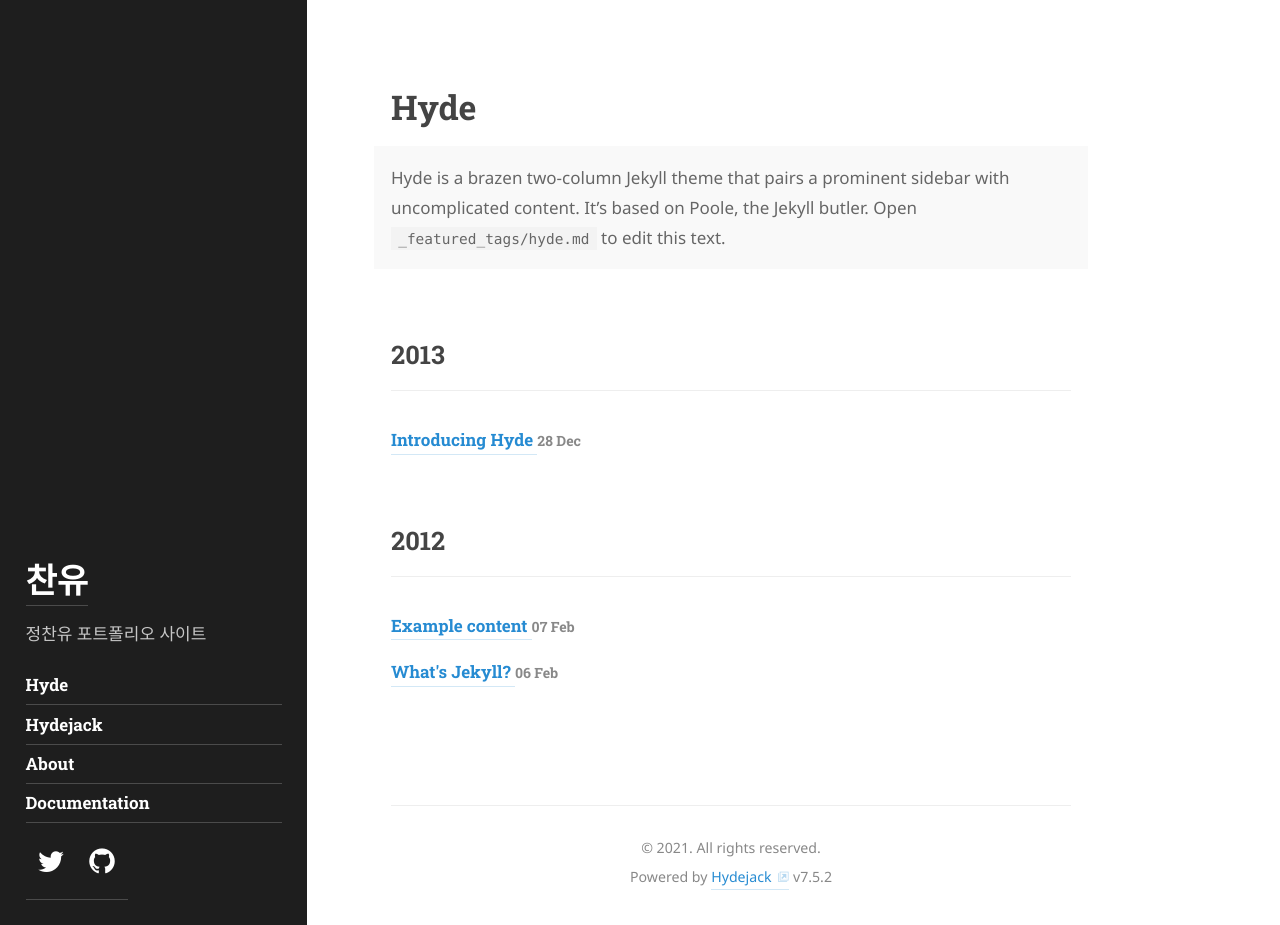
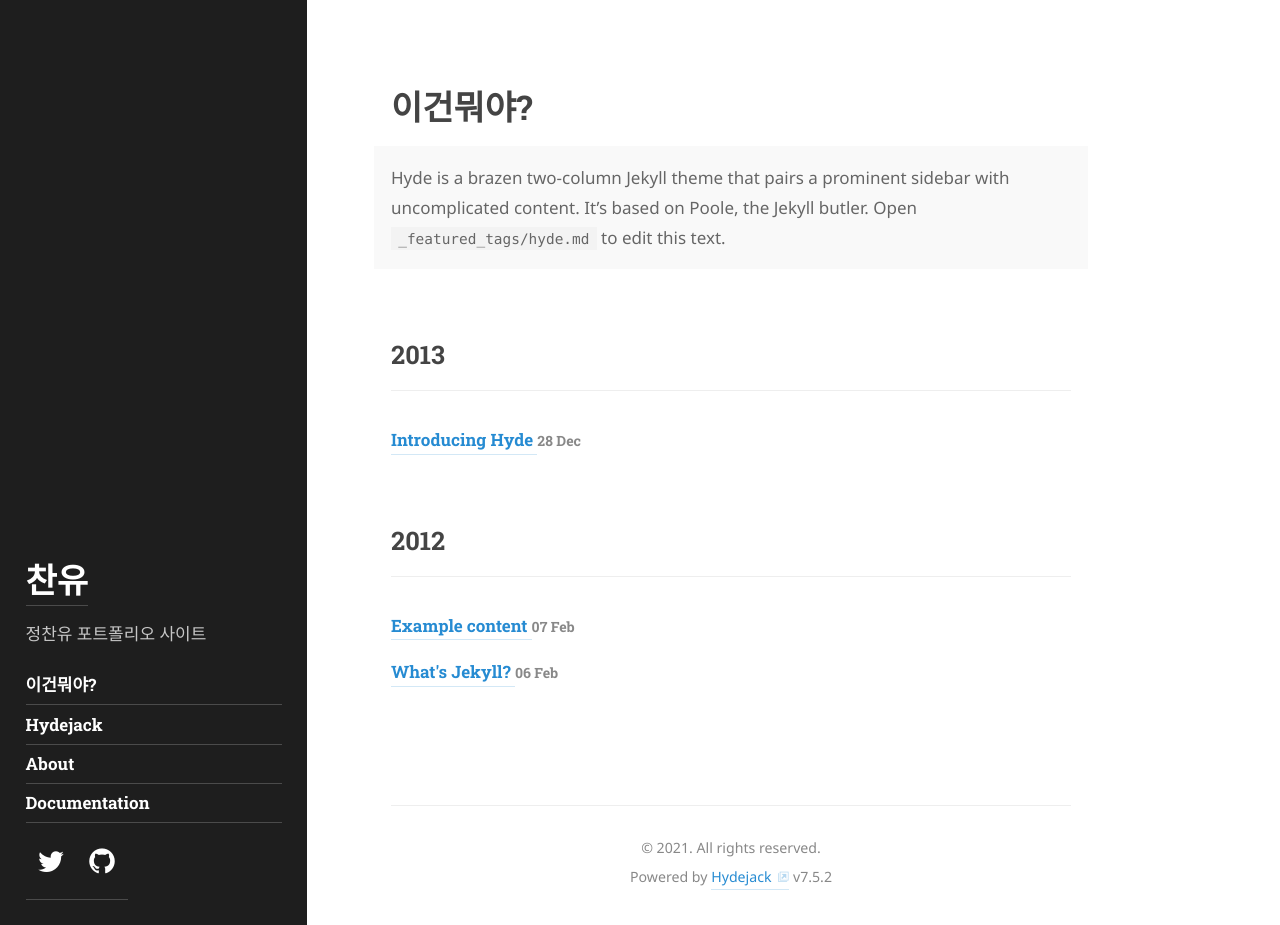
Before and after one commit to chanyou12/chanyou12.github.io, a Jekyll site: the page built from _featured_tags/hyde.md, in a window 1280 px wide and 925 px high. Built offline with Jekyll 4.4.1, drawn with Linux system fonts in a browser that asks for light colours; some web fonts are replaced.

Commit message:
Update hyde.md

```diff
--- a/_featured_tags/hyde.md
+++ b/_featured_tags/hyde.md
@@ -1,6 +1,6 @@
 ---
 layout: list
-title: Hyde
+title: 이건뭐야?
 slug: hyde
 menu: true
 order: 1
```
